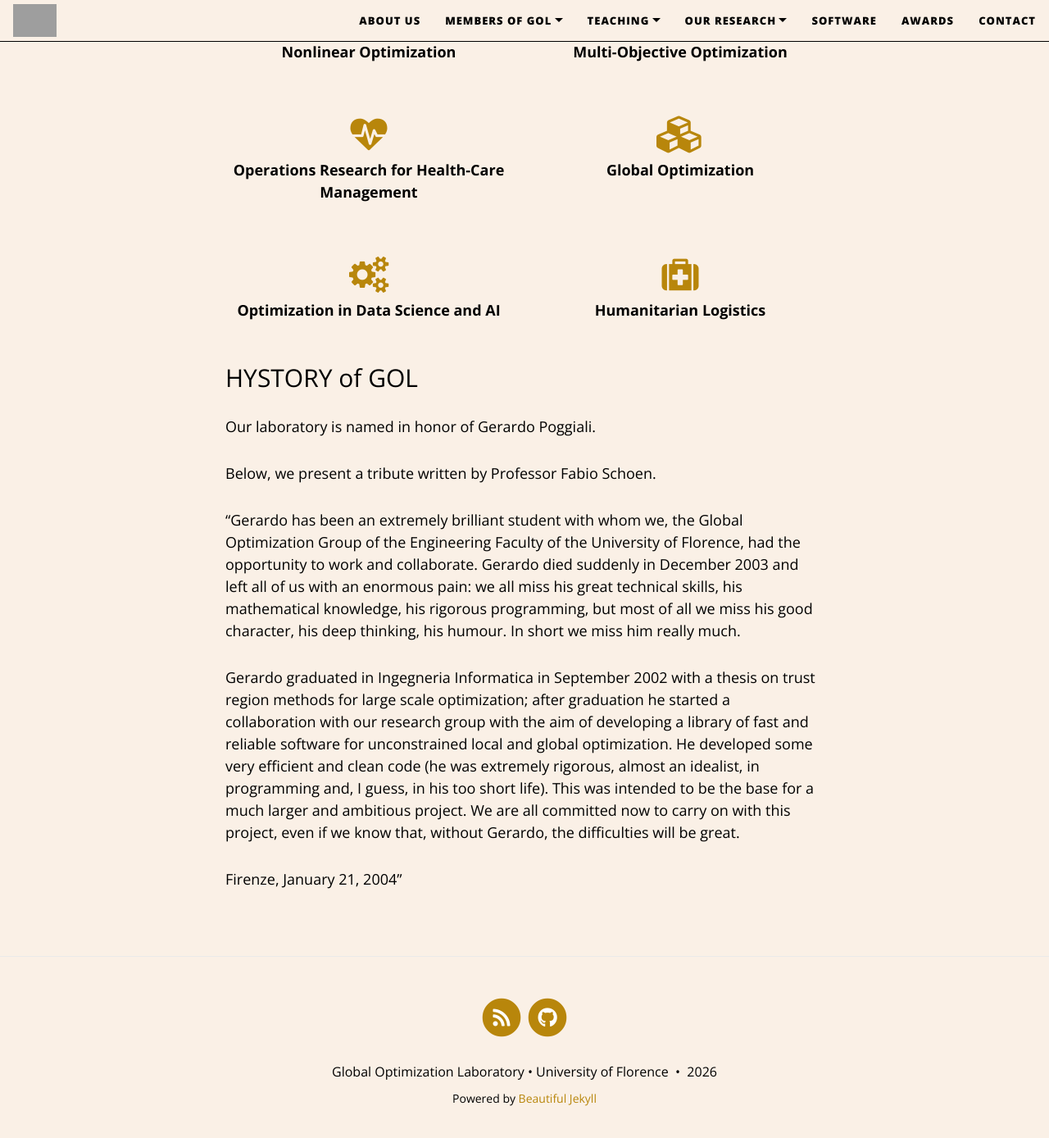
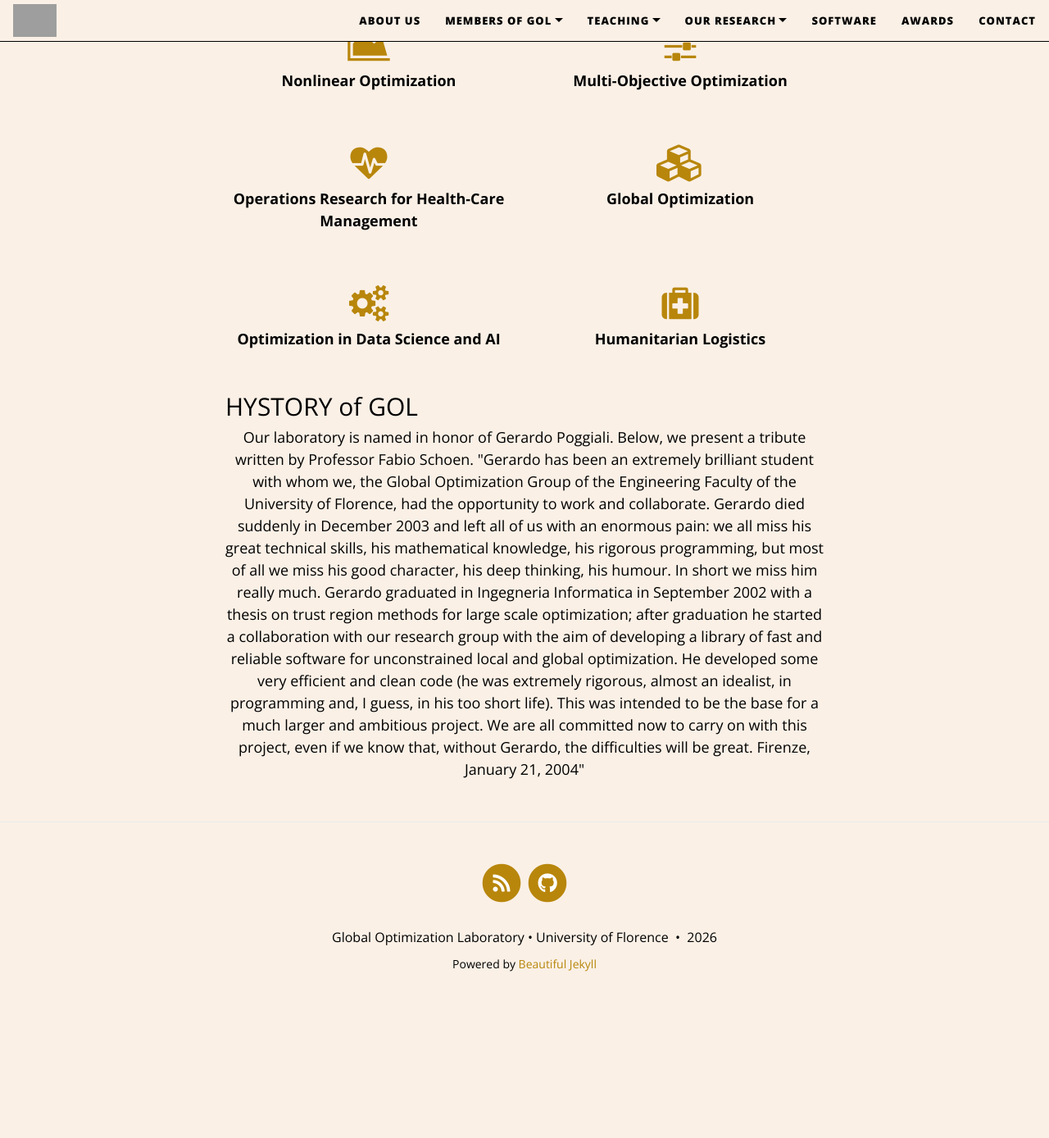
Before and after one commit to GOL-UniFI/GOL-UniFI.github.io, a Jekyll site: the page built from pages/about.md, in a window 1280 px wide and 1400 px high, scrolled down 664 px. Shown: the top 1388 px of the window at 82% size. Built offline with Jekyll 4.4.1, drawn with Linux system fonts in a browser that asks for light colours; nearby versions of some CDN libraries; after the commit the page ends 1900 px from its top, so only the background shows below that; grey boxes are pictures that could not be loaded.

Commit message:
Update about.md

```diff
--- a/pages/about.md
+++ b/pages/about.md
@@ -4,10 +4,11 @@
 <!-- subtitle: X  -->
 ---
 ## GOALS of GOL
-
+<div style="text-align: center;">
 Mathematical optimization plays a crucial role in the engineering, science, industry, economy, policy-making, and both the public and private sectors.
 At the intersection of theory and application, our research group specializes in the design and development of innovative optimization models and algorithms.
 We aim to solutions that not only advance the field of optimization but also have a positive impact on compelling challenges, especially in areas like artificial intelligence and healthcare management.
+</div>div>
 
 <!-- Keenly interested in technology transfer, we keep thigh bonds with industrial partners to ensure a continuous and fruitful knowledge exchange between academia and industry.-->
 
@@ -61,7 +62,7 @@
 </div>
 
 ## HYSTORY of GOL
-
+<div style="text-align: center;">
 Our laboratory is named in honor of Gerardo Poggiali.
 
 Below, we present a tribute written by Professor Fabio Schoen.
@@ -72,7 +73,7 @@
 Gerardo graduated in Ingegneria Informatica in September 2002 with a thesis on trust region methods for large scale optimization; after graduation he started a collaboration with our research group with the aim of developing a library of fast and reliable software for unconstrained local and global optimization. He developed some very efficient and clean code (he was extremely rigorous, almost an idealist, in programming and, I guess, in his too short life). This was intended to be the base for a much larger and ambitious project. We are all committed now to carry on with this project, even if we know that, without Gerardo, the difficulties will be great.
 
 Firenze, January 21, 2004"
-
+</div>
 
 
 
```
